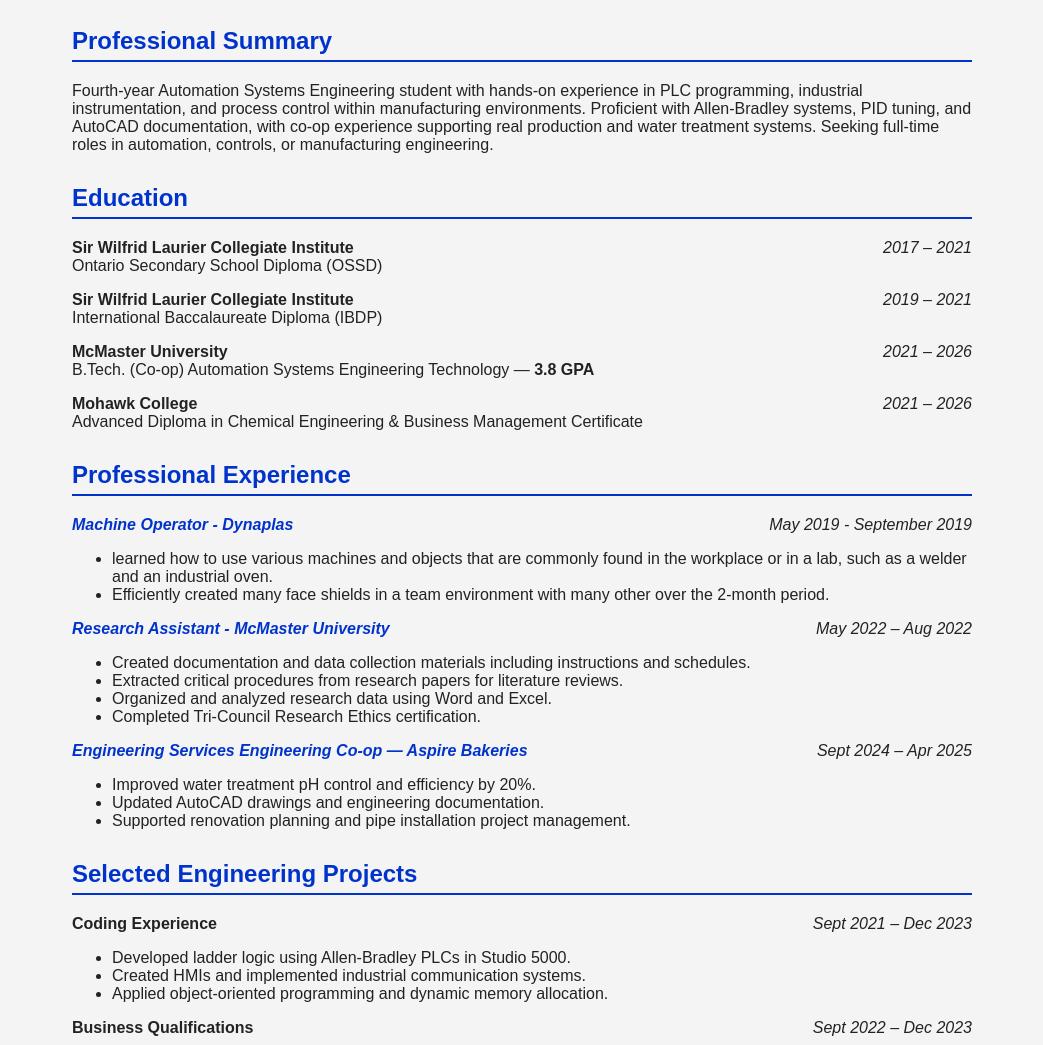
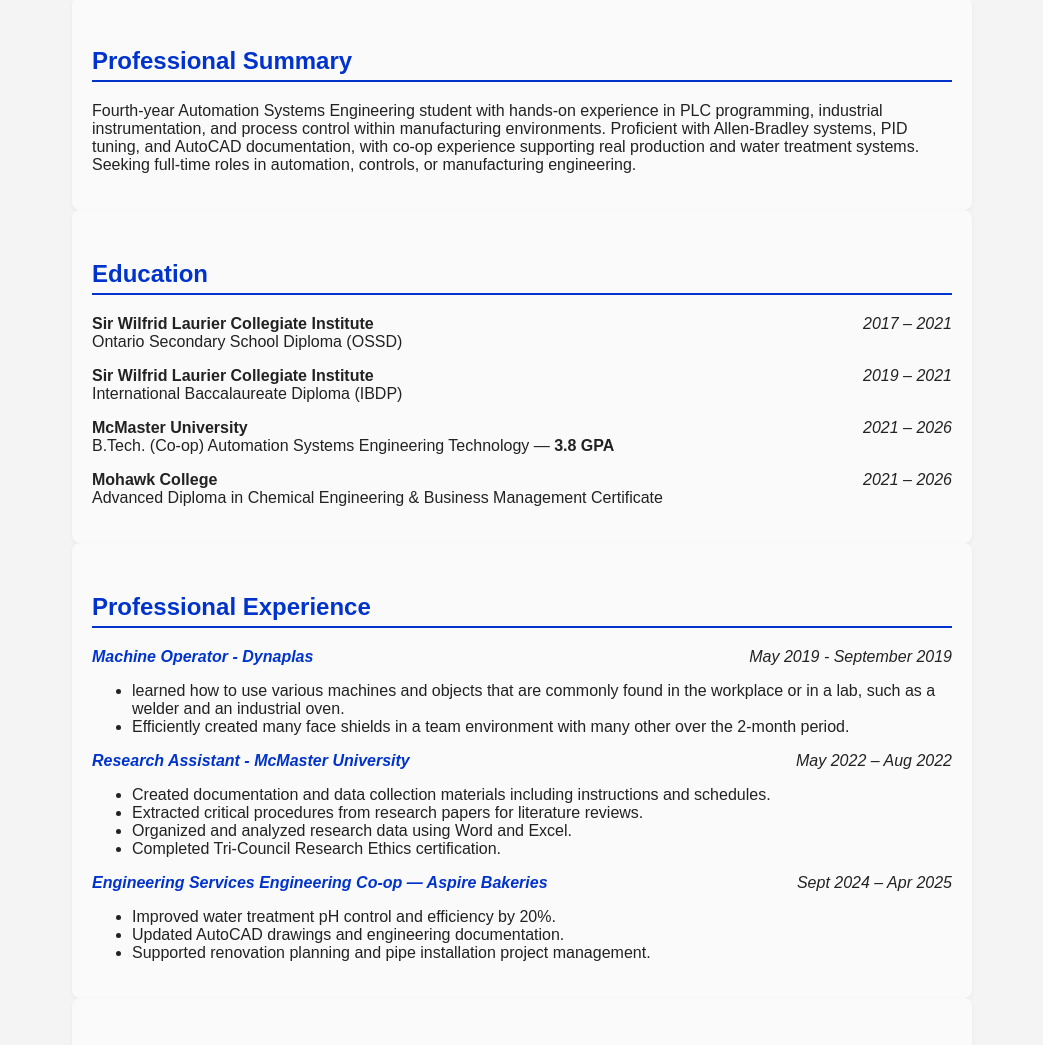
Before and after one commit to Wishva-P/Wishva-P.github.io, a plain HTML site: page index.html in a window 1280 px wide. Shown: the part 239-1284 px from the top of the page, without its empty margins (118-1161 px from the left). Drawn offline with Linux system fonts and the light colour scheme.

Commit message:
Update index.html

```diff
--- a/index.html
+++ b/index.html
@@ -96,6 +96,8 @@
     </div>
 </div>
 
+<div class="section">
+
 <h2>Professional Summary</h2>
 <p>
 Fourth-year Automation Systems Engineering student with hands-on experience in PLC programming,
@@ -104,6 +106,10 @@
 with co-op experience supporting real production and water treatment systems.
 Seeking full-time roles in automation, controls, or manufacturing engineering.
 </p>
+
+</div>
+
+<div class="section">
 
 <h2>Education</h2>
 
@@ -126,6 +132,10 @@
 <b>Mohawk College</b> <span class="date">2021 – 2026</span><br>
 Advanced Diploma in Chemical Engineering & Business Management Certificate
 </p>
+
+</div>
+
+<div class="section">
 
 <h2>Professional Experience</h2>
 
@@ -160,6 +170,10 @@
         <li>Supported renovation planning and pipe installation project management.</li>
     </ul>
 
+</div>
+
+<div class="section">
+
 <h2>Selected Engineering Projects</h2>
 
 <p><b>Coding Experience</b> <span class="date">Sept 2021 – Dec 2023</span></p>
@@ -183,6 +197,9 @@
         <li>Created CAD models using AutoCAD and SolidWorks.</li>
     </ul>
 
+</div>
+
+<div class="section">
 <h2>Technical Skills</h2>
     <ul>
         <li>PLC Programming (Allen-Bradley / Studio 5000)</li>
@@ -192,6 +209,7 @@
         <li>Industrial Automation & Instrumentation</li>
         <li>Process Control & Manufacturing Systems</li>
     </ul>
+</div>
 
 <div class="section">
     <h2 style="font-family:'Times New Roman' "> Hobbies, Interests, Professionial Associations </h2>
```
